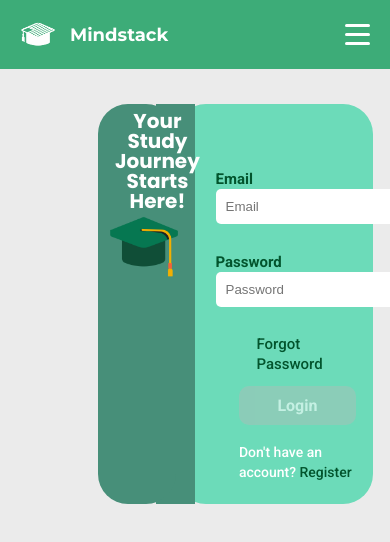
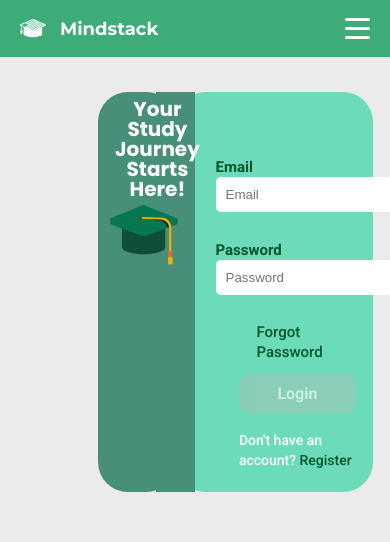
Before and after one commit to PUP-BSIT/project-techy-blinders-v2, an Angular app in the folder front-end/mind_stack/: page /login in a window 390 px wide. Shown: the top 542 px of the page. Built offline with nearby package versions, Linux system fonts and the light colour scheme.

Commit message:
style: refactor navigation bar layout and styles

```diff
--- a/front-end/mind_stack/src/app/shared/components/nav-bar/nav-bar.html
+++ b/front-end/mind_stack/src/app/shared/components/nav-bar/nav-bar.html
@@ -2,12 +2,12 @@
     <div class="nav-header">
         <img src="assets/image-logo.png" alt="Mind Stack Logo" routerLink=" " class="logo">
         <h2>Mindstack</h2>
-        <button class="hamburger" (click)="toggleMenu()" [class.active]="isMenuOpen">
-            <span></span>
-            <span></span>
-            <span></span>
-        </button>
     </div>
+    <button class="hamburger" (click)="toggleMenu()" [class.active]="isMenuOpen">
+        <span></span>
+        <span></span>
+        <span></span>
+    </button>
     <ul [class.active]="isMenuOpen">
         <li><a routerLink=" " (click)="closeMenu()">Home</a></li>
         <li><a (click)="scrollToSection('about'); closeMenu()">About us</a></li>
--- a/front-end/mind_stack/src/app/shared/components/nav-bar/nav-bar.scss
+++ b/front-end/mind_stack/src/app/shared/components/nav-bar/nav-bar.scss
@@ -9,18 +9,21 @@
 .navigation-bar-class {
     background-color: #3dac78;
     position: relative;
+    display: flex;
+    align-items: center;
+    justify-content: space-between;
+    padding: 12px 20px;
 }
 
 .nav-header {
     display: flex;
     align-items: center;
-    padding: 16px 20px;
     position: relative;
 }
 
 .logo {
-    height: 60px;
-    width: 60px;
+    height: 40px;
+    width: 40px;
     cursor: pointer;
     margin-right: 15px;
 }
@@ -29,7 +32,7 @@ h2 {
     color: white;
     font-family: "Montserrat", sans-serif;
     font-weight: bolder;
-    font-size: 24px;
+    font-size: 20px;
     margin: 0;
 }
 
@@ -40,7 +43,6 @@ h2 {
     border: none;
     cursor: pointer;
     padding: 5px;
-    margin-left: auto;
     z-index: 1000;
 }
 
@@ -56,9 +58,9 @@ h2 {
 ul {
     list-style-type: none;
     margin: 0;
-    padding: 0 20px 16px;
-    overflow: hidden;
-    background-color: #3dac78;
+    padding: 0;
+    overflow: visible;
+    background-color: transparent;
     display: flex;
     justify-content: flex-end;
     align-items: center;
@@ -72,7 +74,7 @@ ul li a {
     display: block;
     color: white;
     text-align: center;
-    padding: 10px 15px;
+    padding: 8px 15px;
     font-family: "Montserrat", sans-serif;
     font-weight: 600;
     text-decoration: none;
@@ -105,13 +107,13 @@ ul li a:hover {
 
 // Mobile
 @media (max-width: 768px) {
-    .nav-header {
-        padding: 12px 15px;
+    .navigation-bar-class {
+        padding: 10px 15px;
     }
 
     .logo {
-        height: 45px;
-        width: 45px;
+        height: 35px;
+        width: 35px;
         margin-right: 10px;
     }
 
@@ -134,6 +136,7 @@ ul li a:hover {
         overflow: hidden;
         transition: max-height 0.3s ease;
         box-shadow: 0 4px 6px rgba(0, 0, 0, 0.1);
+        background-color: #3dac78;
     }
 
     ul.active {
```
